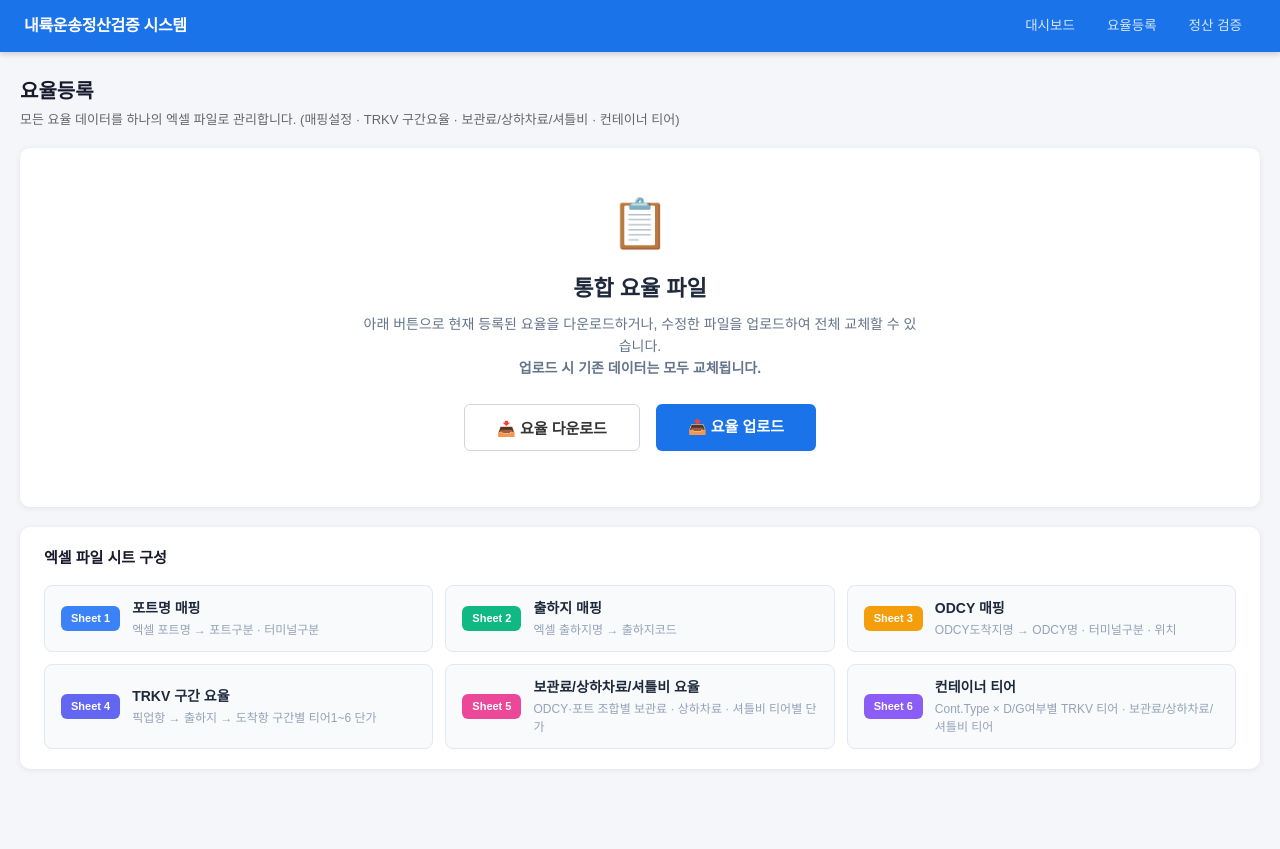
After one commit to hahajunhee/inland-transport-verification, a FastAPI app: template templates/rate_register.html in a window 1280 px wide. The commit adds this page. Run offline with FastAPI, Linux system fonts and the light colour scheme; the template is opened without the code that fills it, so the values that code supplies are empty.

Commit message:
feat: 3개 탭을 하나의 '요율등록' 탭으로 통합 + 컨테이너 티어 시트 추가
- 매핑설정/TRKV요율/보관료상하차료셔틀비 3탭 → 요율등록 1탭으로 통합
- 요율등록 페이지에 다운로드/업로드 2개 기능만 제공
- 엑셀 파일에 Sheet 6 '컨테이너 티어' 추가
  (Cont.Type, D/G여부, TRKV 티어번호, 보관료/상하차료/셔틀비 티어번호)
- 기존 URL(/mapping, /trkv, /storage-rates)은 /rate-register로 리다이렉트
- 대시보드 카드 정리

Co-Authored-By: Claude Opus 4.6 <noreply@anthropic.com>

```diff
--- a/templates/base.html
+++ b/templates/base.html
@@ -11,9 +11,7 @@
     <div class="nav-brand">내륙운송정산검증 시스템</div>
     <div class="nav-links">
       <a href="/" class="nav-link {% if request.url.path == '/' %}active{% endif %}">대시보드</a>
-      <a href="/mapping" class="nav-link {% if request.url.path == '/mapping' %}active{% endif %}">매핑설정</a>
-      <a href="/trkv" class="nav-link {% if request.url.path == '/trkv' %}active{% endif %}">TRKV 요율</a>
-      <a href="/storage-rates" class="nav-link {% if request.url.path == '/storage-rates' %}active{% endif %}">보관료/상하차료/셔틀비</a>
+      <a href="/rate-register" class="nav-link {% if request.url.path == '/rate-register' %}active{% endif %}">요율등록</a>
       <a href="/verification" class="nav-link {% if request.url.path == '/verification' %}active{% endif %}">정산 검증</a>
     </div>
   </nav>
--- /dev/null
+++ b/templates/rate_register.html
@@ -0,0 +1,224 @@
+{% extends "base.html" %}
+{% block title %}요율등록 - 내륙운송정산검증{% endblock %}
+
+{% block content %}
+<div class="page-header">
+  <h1 class="page-title">요율등록</h1>
+  <p class="page-desc">모든 요율 데이터를 하나의 엑셀 파일로 관리합니다. (매핑설정 · TRKV 구간요율 · 보관료/상하차료/셔틀비 · 컨테이너 티어)</p>
+</div>
+
+<div class="card rate-register-card">
+  <div class="rate-register-content">
+    <div class="rate-register-icon">📋</div>
+    <h2 class="rate-register-title">통합 요율 파일</h2>
+    <p class="rate-register-desc">
+      아래 버튼으로 현재 등록된 요율을 다운로드하거나, 수정한 파일을 업로드하여 전체 교체할 수 있습니다.<br>
+      <strong>업로드 시 기존 데이터는 모두 교체됩니다.</strong>
+    </p>
+
+    <div class="rate-register-actions">
+      <button type="button" class="btn btn-lg btn-outline" onclick="downloadRates()">
+        📥 요율 다운로드
+      </button>
+      <label class="btn btn-lg btn-primary file-label">
+        📤 요율 업로드
+        <input type="file" id="rate-file" accept=".xlsx,.xls" style="display:none" onchange="uploadRates()" />
+      </label>
+    </div>
+
+    <div id="upload-msg" class="upload-result" style="display:none"></div>
+  </div>
+</div>
+
+<!-- 시트 구성 안내 -->
+<div class="card">
+  <h2 class="card-title">엑셀 파일 시트 구성</h2>
+  <div class="sheet-info-grid">
+    <div class="sheet-info-item">
+      <div class="sheet-badge sheet-badge-1">Sheet 1</div>
+      <div class="sheet-info-body">
+        <strong>포트명 매핑</strong>
+        <span class="sheet-info-desc">엑셀 포트명 → 포트구분 · 터미널구분</span>
+      </div>
+    </div>
+    <div class="sheet-info-item">
+      <div class="sheet-badge sheet-badge-2">Sheet 2</div>
+      <div class="sheet-info-body">
+        <strong>출하지 매핑</strong>
+        <span class="sheet-info-desc">엑셀 출하지명 → 출하지코드</span>
+      </div>
+    </div>
+    <div class="sheet-info-item">
+      <div class="sheet-badge sheet-badge-3">Sheet 3</div>
+      <div class="sheet-info-body">
+        <strong>ODCY 매핑</strong>
+        <span class="sheet-info-desc">ODCY도착지명 → ODCY명 · 터미널구분 · 위치</span>
+      </div>
+    </div>
+    <div class="sheet-info-item">
+      <div class="sheet-badge sheet-badge-4">Sheet 4</div>
+      <div class="sheet-info-body">
+        <strong>TRKV 구간 요율</strong>
+        <span class="sheet-info-desc">픽업항 → 출하지 → 도착항 구간별 티어1~6 단가</span>
+      </div>
+    </div>
+    <div class="sheet-info-item">
+      <div class="sheet-badge sheet-badge-5">Sheet 5</div>
+      <div class="sheet-info-body">
+        <strong>보관료/상하차료/셔틀비 요율</strong>
+        <span class="sheet-info-desc">ODCY·포트 조합별 보관료 · 상하차료 · 셔틀비 티어별 단가</span>
+      </div>
+    </div>
+    <div class="sheet-info-item">
+      <div class="sheet-badge sheet-badge-6">Sheet 6</div>
+      <div class="sheet-info-body">
+        <strong>컨테이너 티어</strong>
+        <span class="sheet-info-desc">Cont.Type × D/G여부별 TRKV 티어 · 보관료/상하차료/셔틀비 티어</span>
+      </div>
+    </div>
+  </div>
+</div>
+
+<style>
+.rate-register-card {
+  text-align: center;
+  padding: 40px 24px;
+}
+.rate-register-content {
+  max-width: 560px;
+  margin: 0 auto;
+}
+.rate-register-icon {
+  font-size: 48px;
+  margin-bottom: 12px;
+}
+.rate-register-title {
+  font-size: 22px;
+  font-weight: 700;
+  color: #1e293b;
+  margin-bottom: 8px;
+}
+.rate-register-desc {
+  color: #64748b;
+  font-size: 14px;
+  line-height: 1.6;
+  margin-bottom: 24px;
+}
+.rate-register-actions {
+  display: flex;
+  gap: 16px;
+  justify-content: center;
+  flex-wrap: wrap;
+  margin-bottom: 16px;
+}
+.btn-lg {
+  padding: 12px 32px;
+  font-size: 15px;
+  font-weight: 600;
+}
+.file-label { cursor: pointer; }
+.upload-result {
+  font-size: 14px;
+  font-weight: 500;
+  padding: 10px 16px;
+  border-radius: 8px;
+  margin-top: 8px;
+}
+.upload-result.ok {
+  color: #166534;
+  background: #f0fdf4;
+  border: 1px solid #bbf7d0;
+}
+.upload-result.err {
+  color: #991b1b;
+  background: #fef2f2;
+  border: 1px solid #fecaca;
+}
+
+/* 시트 구성 안내 */
+.sheet-info-grid {
+  display: grid;
+  grid-template-columns: repeat(auto-fill, minmax(320px, 1fr));
+  gap: 12px;
+}
+.sheet-info-item {
+  display: flex;
+  align-items: center;
+  gap: 12px;
+  padding: 12px 16px;
+  border: 1px solid #e2e8f0;
+  border-radius: 8px;
+  background: #f8fafc;
+}
+.sheet-badge {
+  flex-shrink: 0;
+  padding: 4px 10px;
+  border-radius: 6px;
+  font-size: 11px;
+  font-weight: 700;
+  color: #fff;
+  white-space: nowrap;
+}
+.sheet-badge-1 { background: #3b82f6; }
+.sheet-badge-2 { background: #10b981; }
+.sheet-badge-3 { background: #f59e0b; }
+.sheet-badge-4 { background: #6366f1; }
+.sheet-badge-5 { background: #ec4899; }
+.sheet-badge-6 { background: #8b5cf6; }
+.sheet-info-body {
+  display: flex;
+  flex-direction: column;
+  gap: 2px;
+}
+.sheet-info-body strong {
+  font-size: 14px;
+  color: #1e293b;
+}
+.sheet-info-desc {
+  font-size: 12px;
+  color: #94a3b8;
+}
+</style>
+{% endblock %}
+
+{% block scripts %}
+<script>
+function downloadRates() {
+  window.location.href = "/api/trkv/template";
+}
+
+async function uploadRates() {
+  const fileInput = document.getElementById("rate-file");
+  const file = fileInput.files[0];
+  if (!file) return;
+
+  const fd = new FormData();
+  fd.append("file", file);
+
+  const msgEl = document.getElementById("upload-msg");
+  msgEl.textContent = "업로드 중...";
+  msgEl.className = "upload-result";
+  msgEl.style.display = "block";
+
+  try {
+    const res = await fetch("/api/trkv/upload", { method: "POST", body: fd });
+    const data = await res.json();
+    if (res.ok) {
+      const parts = [];
+      for (const [sheet, info] of Object.entries(data.sheets || {})) {
+        parts.push(`${sheet} ${info.success}건`);
+      }
+      msgEl.innerHTML = `✅ 업로드 완료<br>${parts.join(" · ")}`;
+      msgEl.className = "upload-result ok";
+    } else {
+      msgEl.textContent = `❌ ${data.detail || "업로드 실패"}`;
+      msgEl.className = "upload-result err";
+    }
+  } catch {
+    msgEl.textContent = "❌ 네트워크 오류";
+    msgEl.className = "upload-result err";
+  }
+  fileInput.value = "";
+}
+</script>
+{% endblock %}
```
Also changed, not shown: app/routers/pages.py (+12 -3 lines), app/routers/trkv.py (+94 -1 lines), templates/index.html (+5 -10 lines).
